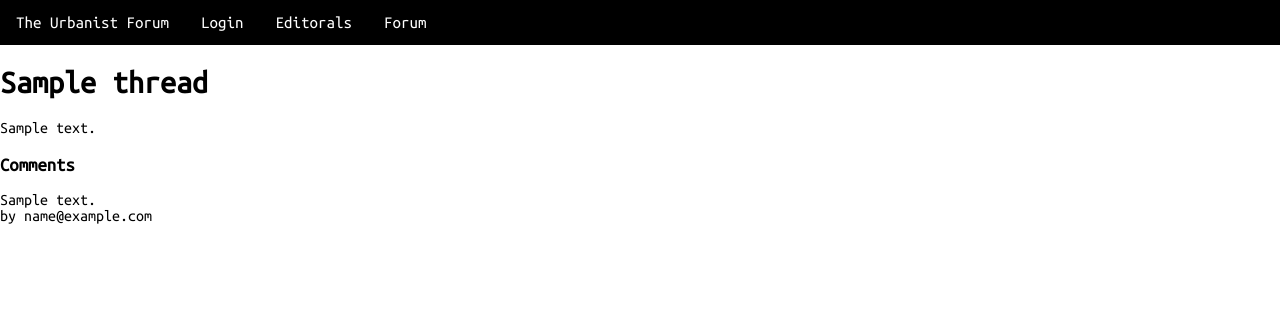
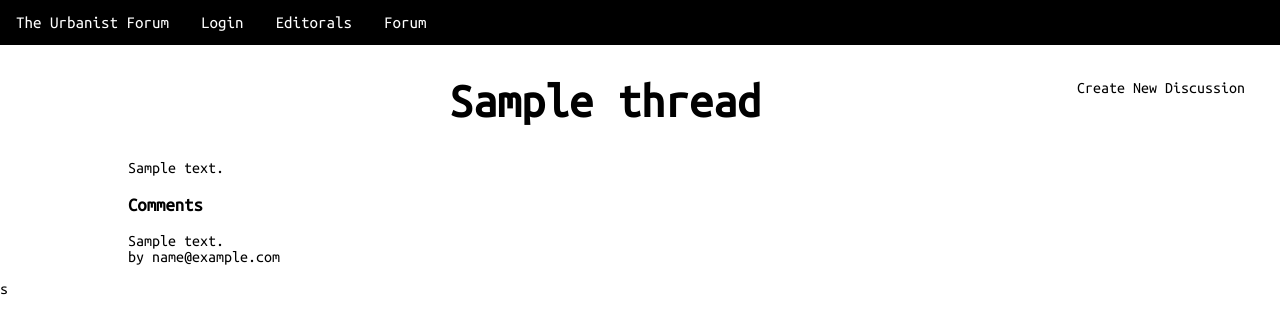
Before and after one commit to mforte215/TheUrbanDiscussion, a Django app: page /threads/00000000-0000-0000-0000-000000000001/ in a window 1280 px wide. Shown: the top 334 px of the page. Run offline with Django 4.2, Linux system fonts and the light colour scheme; tables that the repository leaves empty hold one stand-in row (values such as "Sample post"); some libraries are stand-ins or nearby versions.

Commit message:
updated thread css

```diff
--- a/app/static/app/css/style.css
+++ b/app/static/app/css/style.css
@@ -80,11 +80,22 @@ border-radius: 10px;
 
 .thread-section {
   width: 80%;
-  margin: auto auto auto 17%;
+  margin: auto auto 5% 10%;
 }
 
 .thread-title-column {
-  width: 80%;
+  width: 70%;
+
+}
+
+.thread-date-column {
+  text-align: center;
+  width: 25%;
+}
+
+
+.thread-reply-count {
+  text-align: center;
 }
 
 .table-rows-thread td {
@@ -122,11 +133,28 @@ border-radius: 10px;
 
 }
 
+.detail-section-header-one {
+  width: 15%;
+}
+
+.detail-section-header-two {
+  width: 70%;
+  font-size: x-large;
+  text-align: center;
+}
+
+.detail-section-header-three {
+  width: 15%;
+  padding: 35px;
+
+}
+
 /* Desktop Detail */
 .detail-title {
   width: 60%;
   margin: auto;
   font-size: xx-large;
+  text-align: center;
 }
 
 .detail-body {
@@ -147,6 +175,11 @@ border-radius: 10px;
 .detail-image {
   width: 100%;
   height: 400px;
+}
+
+.thread-detail {
+  width: 80%;
+  margin: auto;
 }
 
 /* Mobile Settings */
--- a/app/templates/app/index.html
+++ b/app/templates/app/index.html
@@ -2,6 +2,9 @@
 {% load static %}
 {% block content%}
 <div class="article-container">
+    {% if user.is_authenticated %}
+    <p>Welcome {{user.email}}</p>
+    {% endif %}
 <div class="article-list">
 {% for article in articles %}
 <div class="article-card">
--- a/app/templates/app/thread-detail.html
+++ b/app/templates/app/thread-detail.html
@@ -2,10 +2,12 @@
 
 {% block content %}
 {% if thread %}
-<h1>{{thread.title}}</h1>
-{% if user.is_authenticated %}
-<a href="{% url 'create-thread' %}">Create New Thread</a>
-{% endif %}
+<div class="header-title-section">
+    <div class="detail-section-header-one"></div>
+    <div class="detail-section-header-two"><h1 class="create-discussion-title">{{thread.title}}</h1></div>
+    <div class="detail-section-header-three"><a class="create-discussion-link" href="{% url 'create-thread' %}">Create New Discussion</a></div>
+    </div>
+<div class="thread-detail">
 <div>{{thread.text|safe}}</div>
 <div class="comment-section">
     {% if user.is_authenticated %}
@@ -24,5 +26,6 @@
     </p>
     {% endfor %}
 </div>
+</div>s
 {% endif %}
 {% endblock %}
--- a/app/templates/app/thread-list.html
+++ b/app/templates/app/thread-list.html
@@ -18,10 +18,10 @@
 <td class="thread-title-column">
 <a href="{% url 'thread_detail' thread.id %}" ><h3>{{thread.title}}</h3></a>
 </td>
-<td class="thread-title-column">
+<td class="thread-date-column">
     {{thread.latest_comment_date}}
 </td>
-<td>{{thread.num_of_comments}}</td>
+<td class="thread-reply-count">{{thread.num_of_comments}}</td>
 </tr>
 {% endfor %}
 
--- a/app/views.py
+++ b/app/views.py
@@ -7,7 +7,6 @@ from django.http import HttpResponse, HttpResponseRedirect
 from django.contrib.auth.forms import UserCreationForm
 from .models import Article, Thread, Comment
 from django.contrib.auth import authenticate, login
-from django.db.models import Max
 
 def IndexView(request):
     article_list = get_list_or_404(Article)
```
